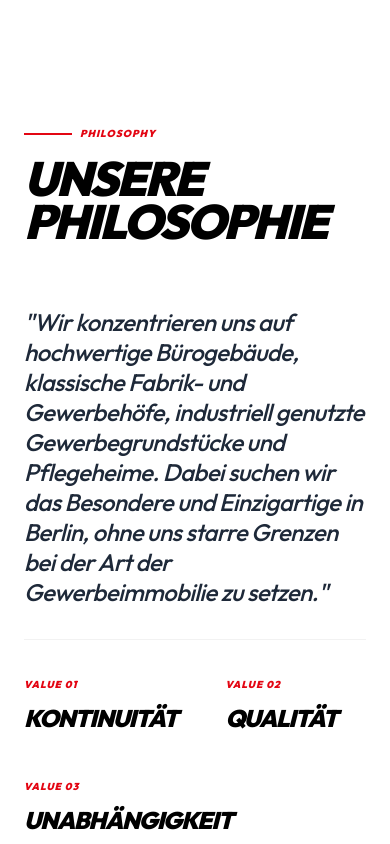
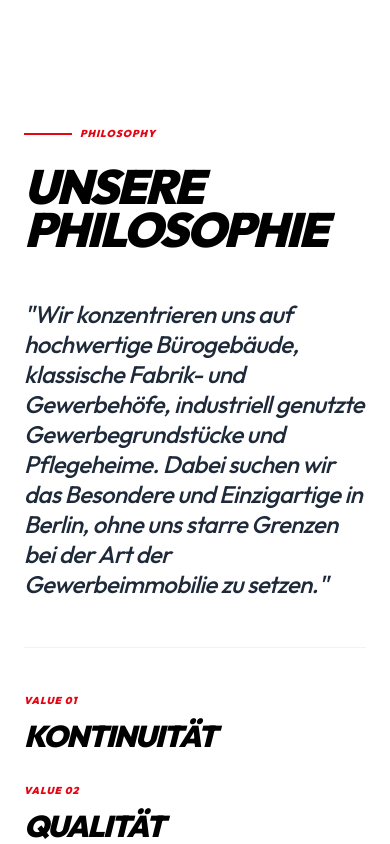
Before and after one commit to MaksymDoroshenkoDCI/kuthe.de, a Next.js app: page / in a window 390 px wide. Shown: the part 5080-5924 px from the top of the page. Built offline with nearby package versions, Linux system fonts and the light colour scheme.

Commit message:
💄 Style: Simplify CompanySection to a clean left-aligned layout

```diff
--- a/src/components/CompanySection.tsx
+++ b/src/components/CompanySection.tsx
@@ -7,36 +7,32 @@ export default function CompanySection() {
   const { t } = useLanguage();
 
   return (
-    <section id="about" className="py-32 bg-white flex items-center justify-center overflow-hidden">
+    <section id="about" className="py-32 bg-white overflow-hidden">
       <div className="container mx-auto px-6 md:px-12">
-        <div className="max-w-5xl mx-auto">
-          <div className="grid grid-cols-1 lg:grid-cols-12 gap-16 items-center">
-            <div className="lg:col-span-4 self-start lg:pr-12">
-              <div className="space-y-4">
-                <div className="flex items-center gap-2">
-                  <span className="w-12 h-[2px] bg-primary" />
-                  <span className="text-[10px] font-black uppercase tracking-widest text-primary italic">Philosophy</span>
-                </div>
-                <h2 className="text-5xl md:text-6xl font-black text-black leading-[0.9] tracking-tighter italic uppercase">
-                  {t.company.title.split(' ').map((word, i) => (
-                    <span key={i} className="block">{word}</span>
-                  ))}
-                </h2>
+        <div className="max-w-4xl">
+          <div className="space-y-12">
+            <div className="space-y-6">
+              <div className="flex items-center gap-2">
+                <span className="w-12 h-[2px] bg-primary" />
+                <span className="text-[10px] font-black uppercase tracking-widest text-primary italic">Philosophy</span>
               </div>
+              <h2 className="text-5xl md:text-7xl font-black text-black leading-[0.9] tracking-tighter italic uppercase">
+                {t.company.title}
+              </h2>
             </div>
 
-            <div className="lg:col-span-8 relative">
+            <div className="relative">
               <Quote className="absolute -top-10 -left-10 w-24 h-24 text-gray-50 -z-10" />
-              <div className="space-y-8">
-                <p className="text-2xl md:text-3xl font-medium text-gray-800 leading-tight tracking-tight italic">
+              <div className="space-y-12">
+                <p className="text-2xl md:text-4xl font-medium text-gray-800 leading-tight tracking-tight italic">
                   "{t.company.text}"
                 </p>
 
-                <div className="pt-10 border-t border-black/5 flex flex-wrap gap-12">
+                <div className="pt-12 border-t border-black/5 flex flex-wrap gap-x-16 gap-y-8">
                    {t.company.values.split(' · ').map((value, i) => (
                      <div key={i} className="flex flex-col gap-1">
                         <span className="text-[10px] font-black text-primary uppercase tracking-widest leading-none mb-2 select-none italic">Value 0{i+1}</span>
-                        <span className="text-2xl font-black text-black tracking-tighter uppercase italic">{value}</span>
+                        <span className="text-3xl font-black text-black tracking-tighter uppercase italic">{value}</span>
                      </div>
                    ))}
                 </div>
```
